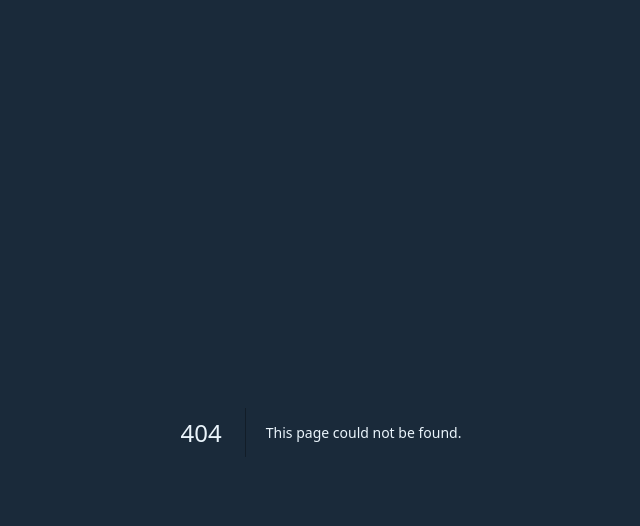
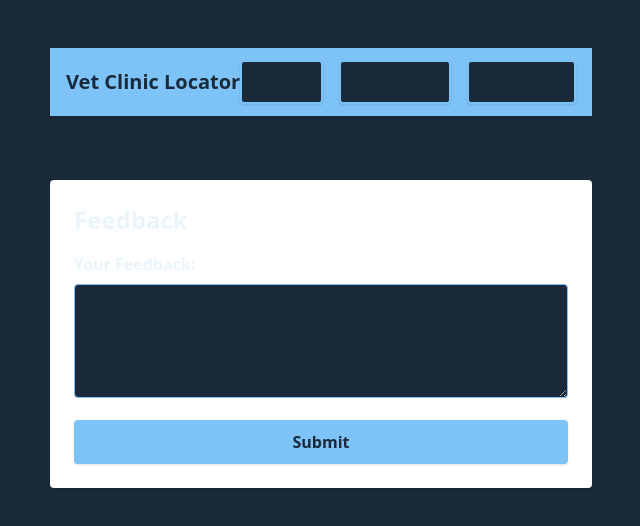
Before and after one commit to Alv-P/Circuitstream-Final-Project, a Next.js app: page /feedback in a window 1280 px wide. Before the commit this address had no page. Shown: the top 526 px of the page, without its empty margins (319-959 px from the left). Built offline with nearby package versions, Linux system fonts and the light colour scheme.

Commit message:
added sub-pages for each section of my app

```diff
--- /dev/null
+++ b/app/about/page.tsx
@@ -0,0 +1,29 @@
+"use client";
+import Link from "next/link";
+
+export default function AboutPage() {
+    return (
+        <div className="min-h-screen bg-[color:var(--background)] text-[color:var(--foreground)] font-sans p-4">
+            <header className="w-full bg-accent text-background shadow mb-4">
+                <nav className="max-w-6xl mx-auto flex items-center justify-between px-4 py-3">
+                    <div className="font-bold text-lg sm:text-xl">
+                        Vet Clinic Locator
+                    </div>
+                    <div className="flex gap-2 sm:gap-4">
+                        <Link href="/" className="px-4 py-2 rounded bg-background text-accent border-2 border-accent shadow hover:bg-blue-400 hover:text-white transition text-base font-semibold">Home</Link>
+                        <Link href="/feedback" className="px-4 py-2 rounded bg-background text-accent border-2 border-accent shadow hover:bg-blue-400 hover:text-white transition text-base font-semibold">Feedback</Link>
+                        <Link href="/about" className="px-4 py-2 rounded bg-background text-accent border-2 border-accent shadow hover:bg-blue-400 hover:text-white transition text-base font-semibold">About Us</Link>
+                    </div>
+                </nav>
+            </header>
+            <section className="w-full max-w-3xl mx-auto mb-16 p-6 bg-white rounded shadow">
+                <h2 className="text-2xl font-bold mb-4 text-accent">About Us</h2>
+                <p className="text-base text-gray-700">
+                    Vet Clinic Locator is a project to help pet owners easily find veterinary clinics near them.
+                    Our mission is to make pet care accessible and convenient for everyone.
+                    This app uses open data and mapping technology to provide accurate, up-to-date information.
+                </p>
+            </section>
+        </div>
+    );
+}
--- /dev/null
+++ b/app/feedback/page.tsx
@@ -0,0 +1,46 @@
+"use client";
+import Link from "next/link";
+
+export default function FeedbackPage() {
+    return (
+        <div className="min-h-screen bg-[color:var(--background)] text-[color:var(--foreground)] font-sans p-4">
+            <header className="w-full bg-accent text-background shadow mb-4">
+                <nav className="max-w-6xl mx-auto flex items-center justify-between px-4 py-3">
+                    <div className="font-bold text-lg sm:text-xl">
+                        Vet Clinic Locator
+                    </div>
+                    <div className="flex gap-2 sm:gap-4">
+                        <Link href="/" className="px-4 py-2 rounded bg-background text-accent border-2 border-accent shadow hover:bg-blue-400 hover:text-white transition text-base font-semibold">Home</Link>
+                        <Link href="/feedback" className="px-4 py-2 rounded bg-background text-accent border-2 border-accent shadow hover:bg-blue-400 hover:text-white transition text-base font-semibold">Feedback</Link>
+                        <Link href="/about" className="px-4 py-2 rounded bg-background text-accent border-2 border-accent shadow hover:bg-blue-400 hover:text-white transition text-base font-semibold">About Us</Link>
+                    </div>
+                </nav>
+            </header>
+            <section className="w-full max-w-3xl mx-auto mt-16 mb-16 p-6 bg-white rounded shadow">
+                <h2 className="text-2xl font-bold mb-4 text-accent">Feedback</h2>
+                <form
+                    className="flex flex-col gap-4"
+                    onSubmit={(e) => {
+                        e.preventDefault();
+                        alert("Thank you for your feedback!");
+                    }}
+                >
+                    <label className="font-semibold">
+                        Your Feedback:
+                        <textarea
+                            className="w-full mt-2 p-2 border rounded"
+                            rows={4}
+                            required
+                        />
+                    </label>
+                    <button
+                        type="submit"
+                        className="px-4 py-2 rounded bg-accent text-background border-2 border-accent shadow hover:bg-blue-400 hover:text-white transition font-semibold"
+                    >
+                        Submit
+                    </button>
+                </form>
+            </section>
+        </div>
+    );
+}
--- a/app/page.tsx
+++ b/app/page.tsx
@@ -1,5 +1,6 @@
 "use client";
 
+import Link from "next/link";
 import dynamic from "next/dynamic";
 import { useState, useEffect } from "react";
 
@@ -173,6 +174,35 @@ export default function Home() {
 
     return (
         <ErrorBoundary>
+            {/* Header Menu */}
+            <header className="w-full bg-accent text-background shadow mb-4">
+                <nav className="max-w-6xl mx-auto flex items-center justify-between px-4 py-3">
+                    <div className="font-bold text-lg sm:text-xl">
+                        Vet Clinic Locator
+                    </div>
+                    <div className="flex gap-2 sm:gap-4">
+                        <Link
+                            href="/"
+                            className="px-4 py-2 rounded bg-background text-accent border-2 border-accent shadow hover:bg-blue-400 hover:text-white transition text-base font-semibold"
+                        >
+                            Home
+                        </Link>
+                        <Link
+                            href="/feedback"
+                            className="px-4 py-2 rounded bg-background text-accent border-2 border-accent shadow hover:bg-blue-400 hover:text-white transition text-base font-semibold"
+                        >
+                            Feedback
+                        </Link>
+                        <Link
+                            href="/about"
+                            className="px-4 py-2 rounded bg-background text-accent border-2 border-accent shadow hover:bg-blue-400 hover:text-white transition text-base font-semibold"
+                        >
+                            About Us
+                        </Link>
+                    </div>
+                </nav>
+            </header>
+            {/* Main App Content */}
             <div className="flex flex-col items-center min-h-screen p-2 sm:p-4 md:p-8 bg-[color:var(--background)] text-[color:var(--foreground)] font-sans">
                 <h1 className="text-xl sm:text-2xl md:text-3xl font-bold mb-4 sm:mb-6 md:mb-8 text-center">
                     Vet Clinic Locator
@@ -375,6 +405,41 @@ export default function Home() {
                         })}
                     </div>
                 </div>
+                {/* Feedback Section */}
+                <section id="feedback" className="w-full max-w-3xl mx-auto mt-16 mb-16 p-6 bg-white rounded shadow">
+                    <h2 className="text-2xl font-bold mb-4 text-accent">Feedback</h2>
+                    <form
+                        className="flex flex-col gap-4"
+                        onSubmit={(e) => {
+                            e.preventDefault();
+                            alert("Thank you for your feedback!");
+                        }}
+                    >
+                        <label className="font-semibold">
+                            Your Feedback:
+                            <textarea
+                                className="w-full mt-2 p-2 border rounded"
+                                rows={4}
+                                required
+                            />
+                        </label>
+                        <button
+                            type="submit"
+                            className="px-4 py-2 rounded bg-accent text-background border-2 border-accent shadow hover:bg-blue-400 hover:text-white transition font-semibold"
+                        >
+                            Submit
+                        </button>
+                    </form>
+                </section>
+                {/* About Us Section */}
+                <section id="about" className="w-full max-w-3xl mx-auto mb-16 p-6 bg-white rounded shadow">
+                    <h2 className="text-2xl font-bold mb-4 text-accent">About Us</h2>
+                    <p className="text-base text-gray-700">
+                        Vet Clinic Locator is a project to help pet owners easily find veterinary clinics near them.
+                        Our mission is to make pet care accessible and convenient for everyone.
+                        This app uses open data and mapping technology to provide accurate, up-to-date information.
+                    </p>
+                </section>
             </div>
         </ErrorBoundary>
     );
```
